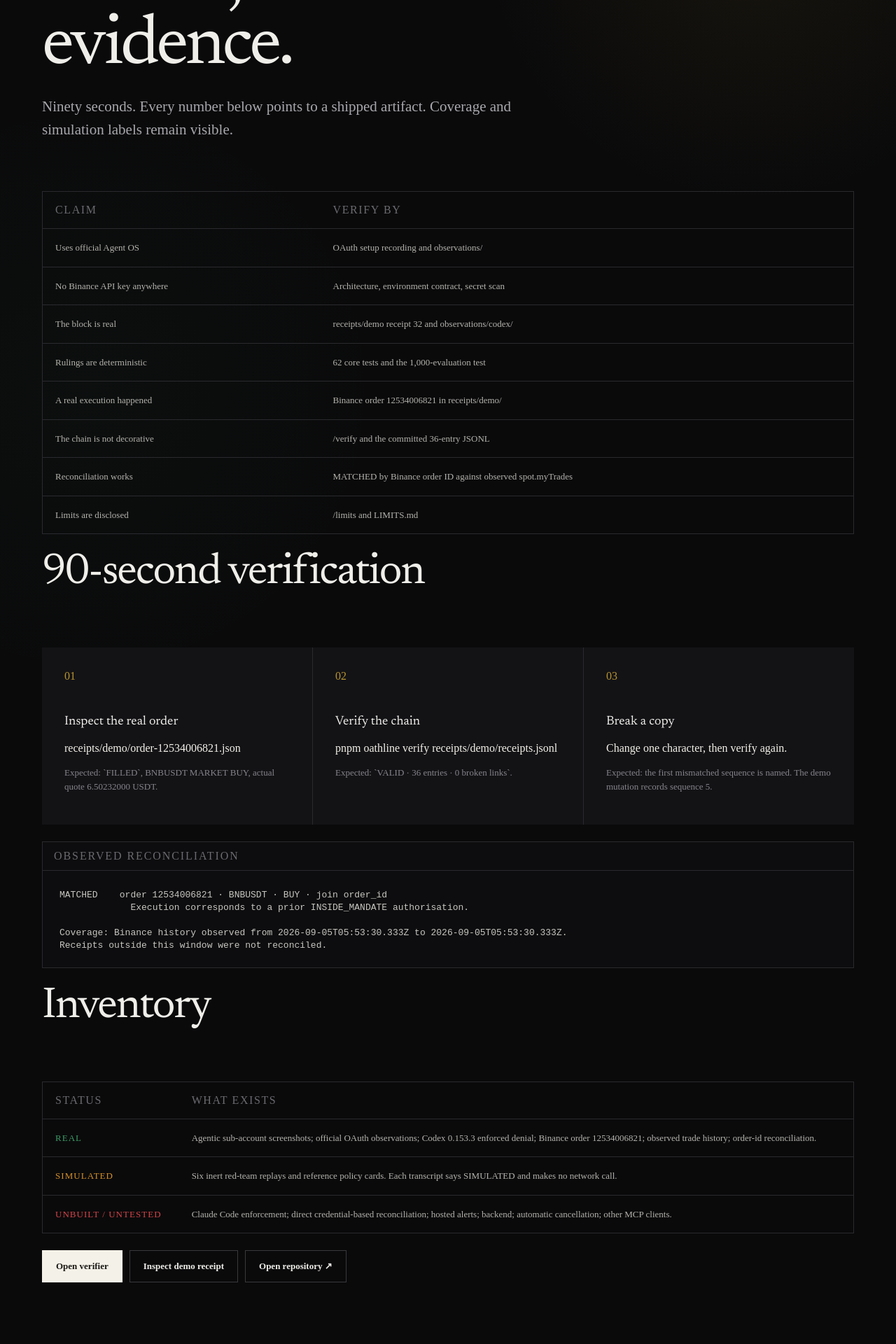
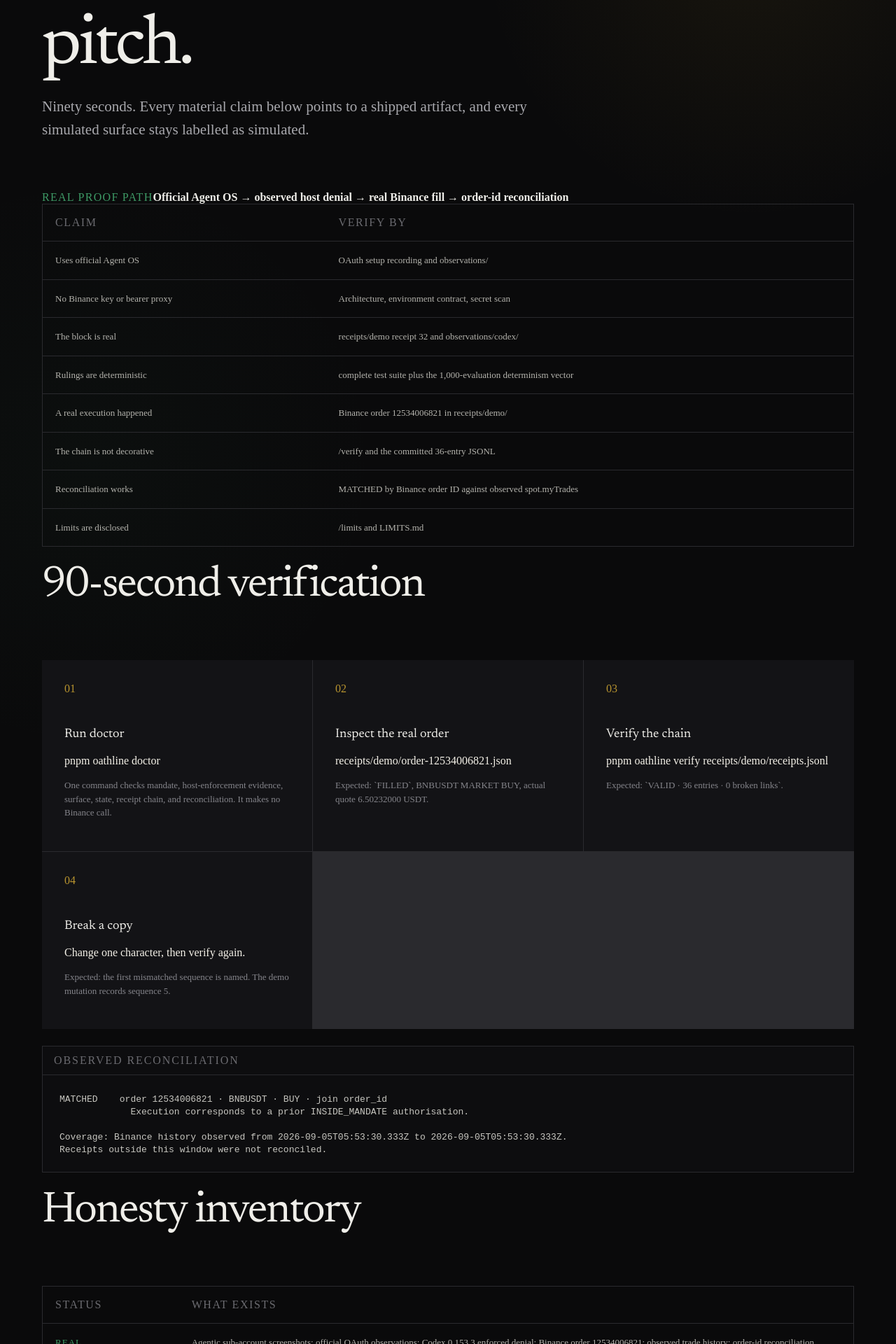
Before and after one commit to talk2francis/Oathline, a Next.js app in the folder site/: page /judge in a window 1280 px wide. Shown: the part 280-2200 px from the top of the page at 70% size. Built offline with nearby package versions, Linux system fonts and the light colour scheme.

Commit message:
polish(site): make judge path self-verifying and count-stable

```diff
--- a/site/app/judge/page.tsx
+++ b/site/app/judge/page.tsx
@@ -4,36 +4,38 @@
 
 const claims = [
   ["Uses official Agent OS", "OAuth setup recording and observations/"],
-  ["No Binance API key anywhere", "Architecture, environment contract, secret scan"],
+  ["No Binance key or bearer proxy", "Architecture, environment contract, secret scan"],
   ["The block is real", "receipts/demo receipt 32 and observations/codex/"],
-  ["Rulings are deterministic", "62 core tests and the 1,000-evaluation test"],
+  ["Rulings are deterministic", "complete test suite plus the 1,000-evaluation determinism vector"],
   ["A real execution happened", "Binance order 12534006821 in receipts/demo/"],
   ["The chain is not decorative", "/verify and the committed 36-entry JSONL"],
   ["Reconciliation works", "MATCHED by Binance order ID against observed spot.myTrades"],
   ["Limits are disclosed", "/limits and LIMITS.md"],
-];
+] as const;
 
 const reconcile = "MATCHED    order 12534006821 · BNBUSDT · BUY · join order_id\n             Execution corresponds to a prior INSIDE_MANDATE authorisation.\n\nCoverage: Binance history observed from 2026-09-05T05:53:30.333Z to 2026-09-05T05:53:30.333Z.\nReceipts outside this window were not reconciled.";
 
 export default function JudgePage() {
-  return <div className="page">
-    <PageIntro eyebrow="Judge path · not in navigation" title="Claims, then evidence."><p>Ninety seconds. Every number below points to a shipped artifact. Coverage and simulation labels remain visible.</p></PageIntro>
+  return <div className="page judge-page">
+    <PageIntro eyebrow="Judge mode · claim-to-evidence" title="Do not trust the pitch."><p>Ninety seconds. Every material claim below points to a shipped artifact, and every simulated surface stays labelled as simulated.</p></PageIntro>
+    <div className="judge-proof-header"><span className="status real">REAL PROOF PATH</span><strong>Official Agent OS → observed host denial → real Binance fill → order-id reconciliation</strong></div>
     <section className="stack">
       <table className="data-table"><thead><tr><th>Claim</th><th>Verify by</th></tr></thead><tbody>{claims.map(([claim, evidence]) => <tr key={claim}><td>{claim}</td><td>{evidence}</td></tr>)}</tbody></table>
       <h2>90-second verification</h2>
-      <div className="steps">
+      <div className="steps judge-steps">
+        <article className="step"><h3>Run doctor</h3><code>pnpm oathline doctor</code><p>One command checks mandate, host-enforcement evidence, surface, state, receipt chain, and reconciliation. It makes no Binance call.</p></article>
         <article className="step"><h3>Inspect the real order</h3><code>receipts/demo/order-12534006821.json</code><p>Expected: `FILLED`, BNBUSDT MARKET BUY, actual quote 6.50232000 USDT.</p></article>
         <article className="step"><h3>Verify the chain</h3><code>pnpm oathline verify receipts/demo/receipts.jsonl</code><p>Expected: `VALID · 36 entries · 0 broken links`.</p></article>
         <article className="step"><h3>Break a copy</h3><code>Change one character, then verify again.</code><p>Expected: the first mismatched sequence is named. The demo mutation records sequence 5.</p></article>
       </div>
       <CodeBlock label="Observed reconciliation">{reconcile}</CodeBlock>
-      <h2>Inventory</h2>
+      <h2>Honesty inventory</h2>
       <table className="data-table"><thead><tr><th>Status</th><th>What exists</th></tr></thead><tbody>
         <tr><td><span className="status real">REAL</span></td><td>Agentic sub-account screenshots; official OAuth observations; Codex 0.153.3 enforced denial; Binance order 12534006821; observed trade history; order-id reconciliation.</td></tr>
         <tr><td><span className="status simulated">SIMULATED</span></td><td>Six inert red-team replays and reference policy cards. Each transcript says SIMULATED and makes no network call.</td></tr>
-        <tr><td><span className="status unbuilt">UNBUILT / UNTESTED</span></td><td>Claude Code enforcement; direct credential-based reconciliation; hosted alerts; backend; automatic cancellation; other MCP clients.</td></tr>
+        <tr><td><span className="status unbuilt">UNBUILT / UNTESTED</span></td><td>Claude Code enforcement; hosted alerts; backend; automatic cancellation; other MCP clients. None are required for the shipped proof path.</td></tr>
       </tbody></table>
-      <div className="actions"><Link className="button primary" href="/verify">Open verifier</Link><Link className="button" href="/receipts/demo">Inspect demo receipt</Link><a className="button" href="https://github.com/talk2francis/Oathline">Open repository ↗</a></div>
+      <div className="actions"><Link className="button primary" href="/verify">Open verifier</Link><Link className="button" href="/receipts/demo">Inspect demo receipt</Link><Link className="button" href="/surface">Inspect observed surface</Link><a className="button" href="https://github.com/talk2francis/Oathline">Open repository ↗</a></div>
     </section>
   </div>;
 }
```
